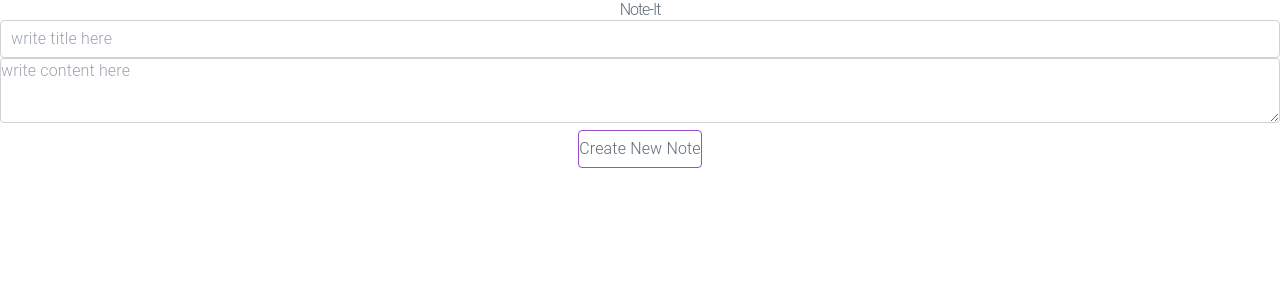
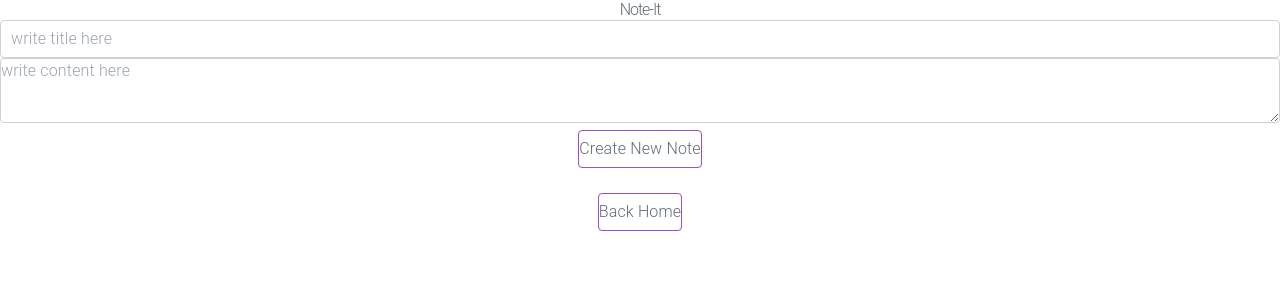
Before and after one commit to TheMegaForce/note-it-frontend, a React (Create React App) app: page /new in a window 1280 px wide. Shown: the top 300 px of the page. Built offline with nearby package versions, Linux system fonts and the light colour scheme.

Commit message:
page transitions

```diff
--- a/package.json
+++ b/package.json
@@ -7,6 +7,7 @@
     "@testing-library/react": "^13.4.0",
     "@testing-library/user-event": "^13.5.0",
     "axios": "^1.6.0",
+    "framer-motion": "^10.16.4",
     "milligram": "^1.4.1",
     "react": "^18.2.0",
     "react-dom": "^18.2.0",
--- a/src/App.js
+++ b/src/App.js
@@ -1,11 +1,39 @@
-import {Outlet} from "react-router-dom"
+import { Outlet, useLocation } from "react-router-dom"
 import './App.css';
 import './lookGood.css';
+import { motion } from "framer-motion";
 
 function App() {
+  const { pathname } = useLocation();
+  const pageVariants = {
+    initial: {
+      opacity: 0
+    },
+    in: {
+      opacity: 1
+    },
+    out: {
+      opacity: 0
+    }
+  };
+
+  const pageTransition = {
+    type: 'tween',
+    ease: 'linear',
+    duration: 0.5
+  };
+
   return (
     <div className="App">
-      <Outlet/>
+      <motion.div
+        key={pathname}
+        initial="initial"
+        animate="in"
+        variants={pageVariants}
+        transition={pageTransition}
+      >
+        <Outlet />
+      </motion.div>
     </div>
   );
 }
--- a/src/components/Post.js
+++ b/src/components/Post.js
@@ -1,4 +1,5 @@
 import { Link } from "react-router-dom";
+import { motion } from "framer-motion";
 
 //destructure the post from props
 const Post = ({ post }) => {
@@ -12,12 +13,23 @@ const Post = ({ post }) => {
     padding: "1em",
   };
   return (
-    <div style={div} className="col-span-2 rounded-[12px] text-[#E7FDFC]">
+    <motion.div
+    style={div}
+    drag
+    dragConstraints={{
+        top: -20,
+        right: 20,
+        bottom: 20,
+        left: -20,
+    }}
+    dragTransition={{ bounceStiffness: 600, bounceDamping: 20 }}
+    dragElastic={0.5}
+    whileTap={{ cursor: "grabbing" }} className="col-span-2 rounded-[12px] text-[#E7FDFC]">
       <Link to={`/post/${post.id}`}>
         <h1>{post.title}</h1>
       </Link>
-      <textarea readOnly className="textarea">{post.content}</textarea>
-    </div>
+      <textarea unselectable="true" readOnly className="textarea">{post.content}</textarea>
+    </motion.div>
   );
 };
 
--- a/src/lookGood.css
+++ b/src/lookGood.css
@@ -46,6 +46,14 @@
     border: none;
     outline: none;
     resize: none;
+    -webkit-touch-callout: none; /* iOS Safari */
+    -webkit-user-select: none; /* Safari, Chrome, Opera, Samsung */
+    -khtml-user-select: none; /* Konqueror HTML */
+    -moz-user-select: none; /* Firefox */
+    -ms-user-select: none; /* Edge, IE */
+    user-select: none; /* Modern browsers */
+    pointer-events: none;
+    cursor: default;
 }
 
 .leftintro {
--- a/src/pages/Index.js
+++ b/src/pages/Index.js
@@ -1,5 +1,6 @@
 import Post from "../components/Post";
 import {useLoaderData} from "react-router-dom"
+import { motion } from "framer-motion";
 
 const Index = (props) => {
     const notes = useLoaderData()
@@ -23,7 +24,19 @@ const Index = (props) => {
                 p-3 m-3
                 ">Note-It</h1>
                 <div className="bottombutton">
-                    <button className="bg-[#5F1114] text-[#E7FDFC] border-none p-3 m-10">Create New Note</button>
+                    <a href="/new">
+                        <motion.button
+                            initial={{ opacity: 0.6 }}
+                            whileHover={{
+                                scale: 1.2,
+                                transition: { duration: 1 },
+                            }}
+                            whileTap={{ scale: 0.9 }}
+                            whileInView={{ opacity: 1 }}
+                            className="bg-[#5F1114] text-[#E7FDFC] border-none p-3 m-10">
+                                Create New Note
+                        </motion.button>
+                    </a>
                 </div>
             </div>
             <div className="bottomintro overflow-auto m-5 w-auto">
--- a/src/pages/New.js
+++ b/src/pages/New.js
@@ -10,6 +10,9 @@ const Index = (props) => {
             <textarea className="" type="text" name="content" placeholder="write content here"/>
             <button>Create New Note</button>
         </Form>
+        <a href="/">
+            <button>Back Home</button>
+        </a>
     </div>
     </>;
 };
```
Also changed, not shown: 1 other file (tests, documents, lock files or other folders).
